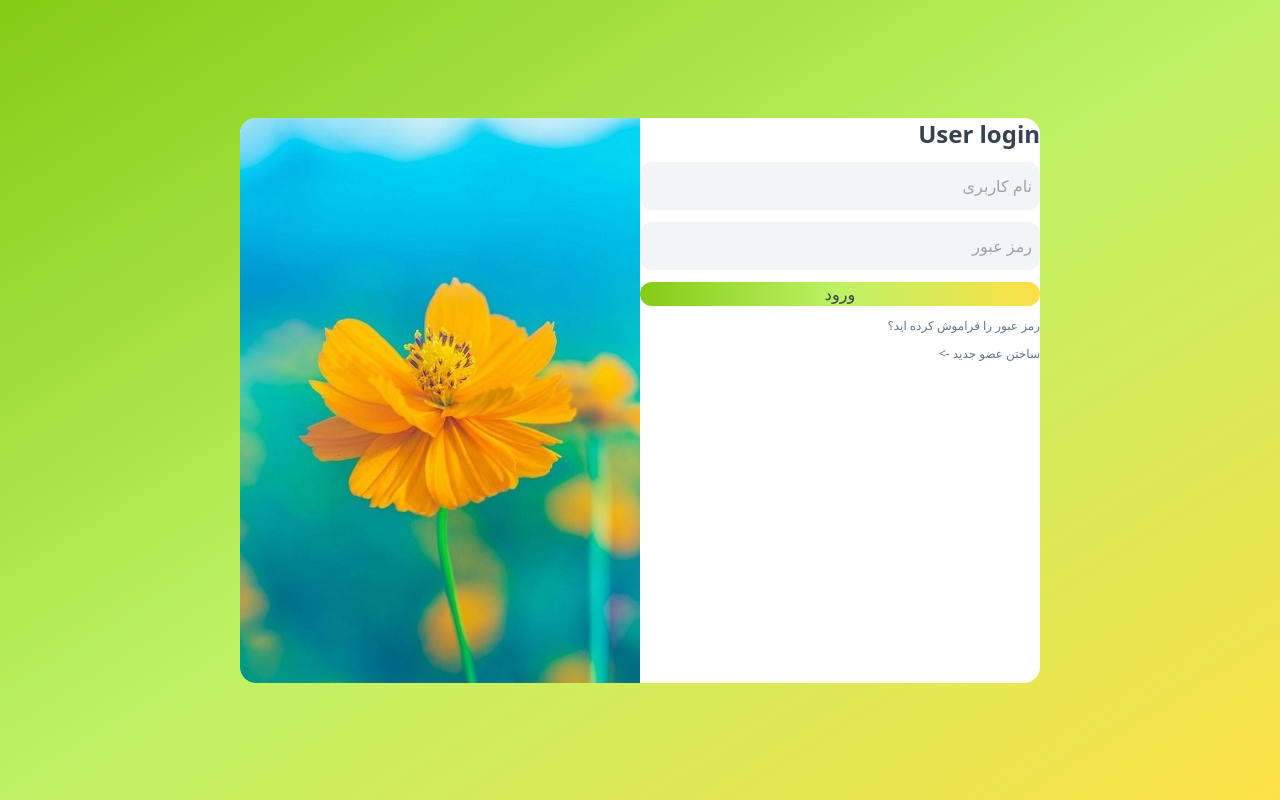
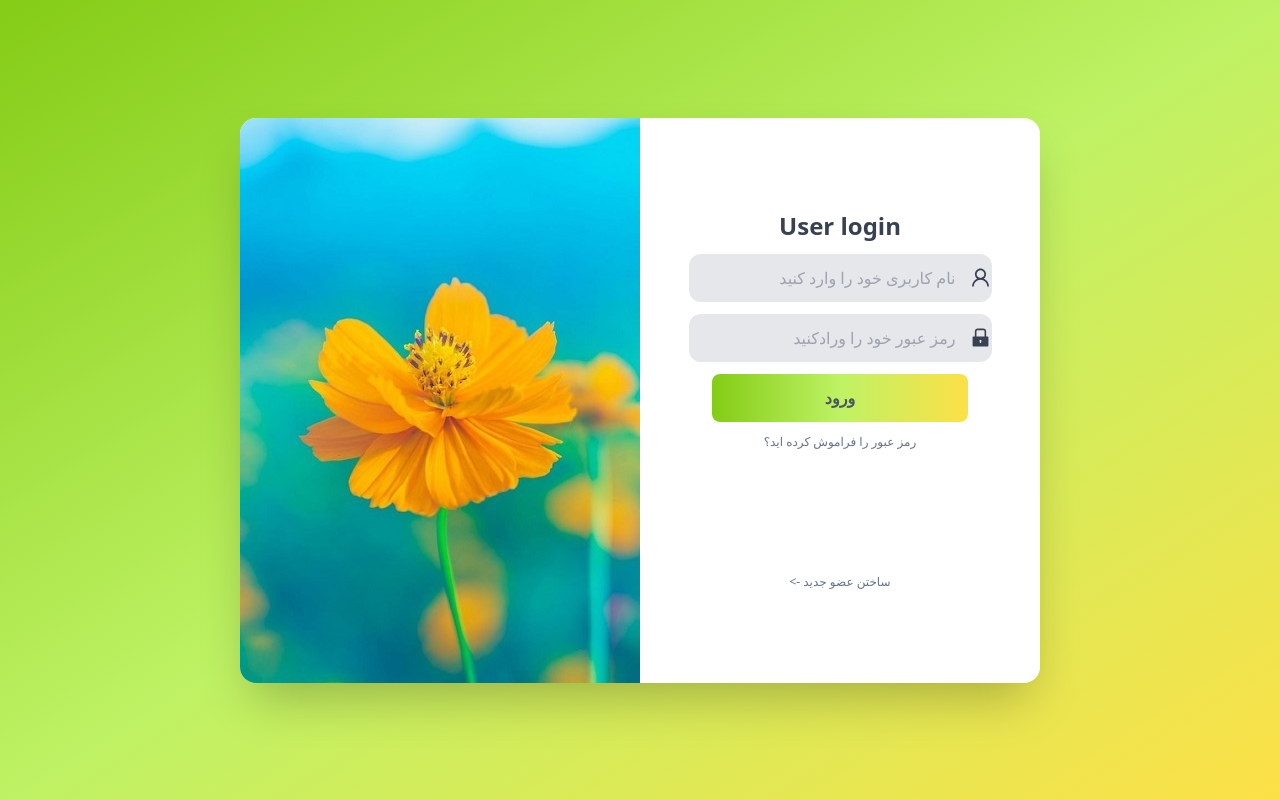
Before and after one commit to f-chamani/product-project-with-javascript, a React (Create React App) app: page / in a window 1280 px wide. Built offline with nearby package versions, Linux system fonts and the light colour scheme.

Commit message:
uploud 7azar

```diff
--- a/src/log in/Loogin.js
+++ b/src/log in/Loogin.js
@@ -1,23 +1,43 @@
 import React from 'react'
 import back from "../assets/images/logo.jpg"
+import FaUser from "react-icons/fa";
+import { AiOutlineUser } from 'react-icons/ai';
+import { AiFillLock } from 'react-icons/ai';
+
+
 
 
  const Loogin = () => {
   return (
 
-    <div className='  flex flex-row justify-center items-center  h-screen bg-gradient-to-br from-lime-500 via-lime-300 to-yellow-300   '>
+    <div className=' clear-right md:clear-none flex flex-row justify-center items-center  h-screen bg-gradient-to-br from-lime-500 via-lime-300 to-yellow-300   '>
 
-        <div className='bg-white grid grid-cols-2 rounded-2xl overflow-hidden '>
-            <div className=' flex flex-col gap-3 text-gray-700'>
+        <div className='  bg-white shadow-2xl grid grid-cols-2   rounded-2xl overflow-hidden '>
+            <div className='  flex flex-row gap-y-3 justify-center items-center flex flex-col  text-gray-700'>
                 <h1 className="font-bold text-2xl">User login</h1>
-                <input  type="text" className='bg-gray-100 rounded-xl px-2 py-3' placeholder='نام کاربری' />
-                <input  type="text" className='bg-gray-100 rounded-xl px-2 py-3' placeholder= 'رمز عبور' />
-                <button className='bg-gradient-to-r from-lime-500 via-lime-300 to-yellow-300  rounded-xl'> ورود</button>
+                <div className='relative '>
+                      <label htmlFor='username'  ></label>
+                        <AiOutlineUser className='absolute rigth-4 top-3 ' size={23}></AiOutlineUser>
+                          <input id='username'  className='bg-gray-200 p-3 rounded-xl  px-9 ' placeholder='نام کاربری خود را وارد کنید ' ></input>
+                   </div>
+
+
+                   <div className='relative '>
+                      <label htmlFor='passwoed'  ></label>
+                        <AiFillLock className='absolute rigth-4 top-3 ' size={23}></AiFillLock>
+                          <input id='passwoed'  className='bg-gray-200 p-3 rounded-xl  px-9 ' placeholder='رمز عبور خود را ورادکنید' ></input>
+                   </div>
+
+
+                          <button className='bg-gradient-to-r from-lime-500 via-lime-300 to-yellow-300 w-64 p-3 text-gray-600 font-bold rounded-lg'> ورود</button>
+
+
                 <label className='text-slate-500 text-xs'>رمز عبور را فراموش کرده اید؟</label>
-                <label className='text-slate-500 text-xs'>ساختن عضو جدید -{'>'} </label>
+                <label className='text-slate-500 text-xs pt-28 '>ساختن عضو جدید -{'>'} </label>
             </div>
              <div>
-               <img src={back} />
+               <img src={back} className=' ' />
+
              </div>
         </div>
 
```
Also changed, not shown: src/assets/images/0.jpg (added).
